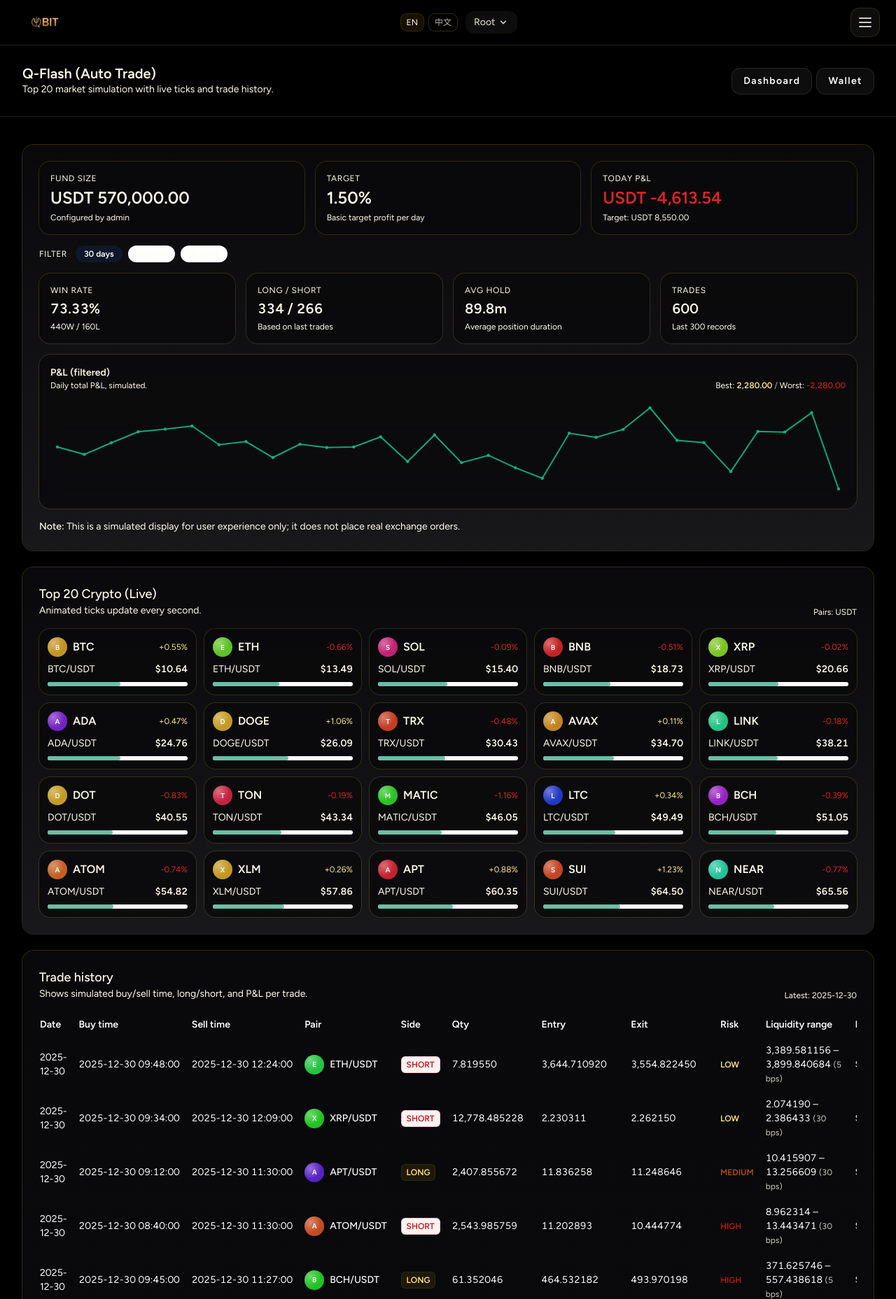
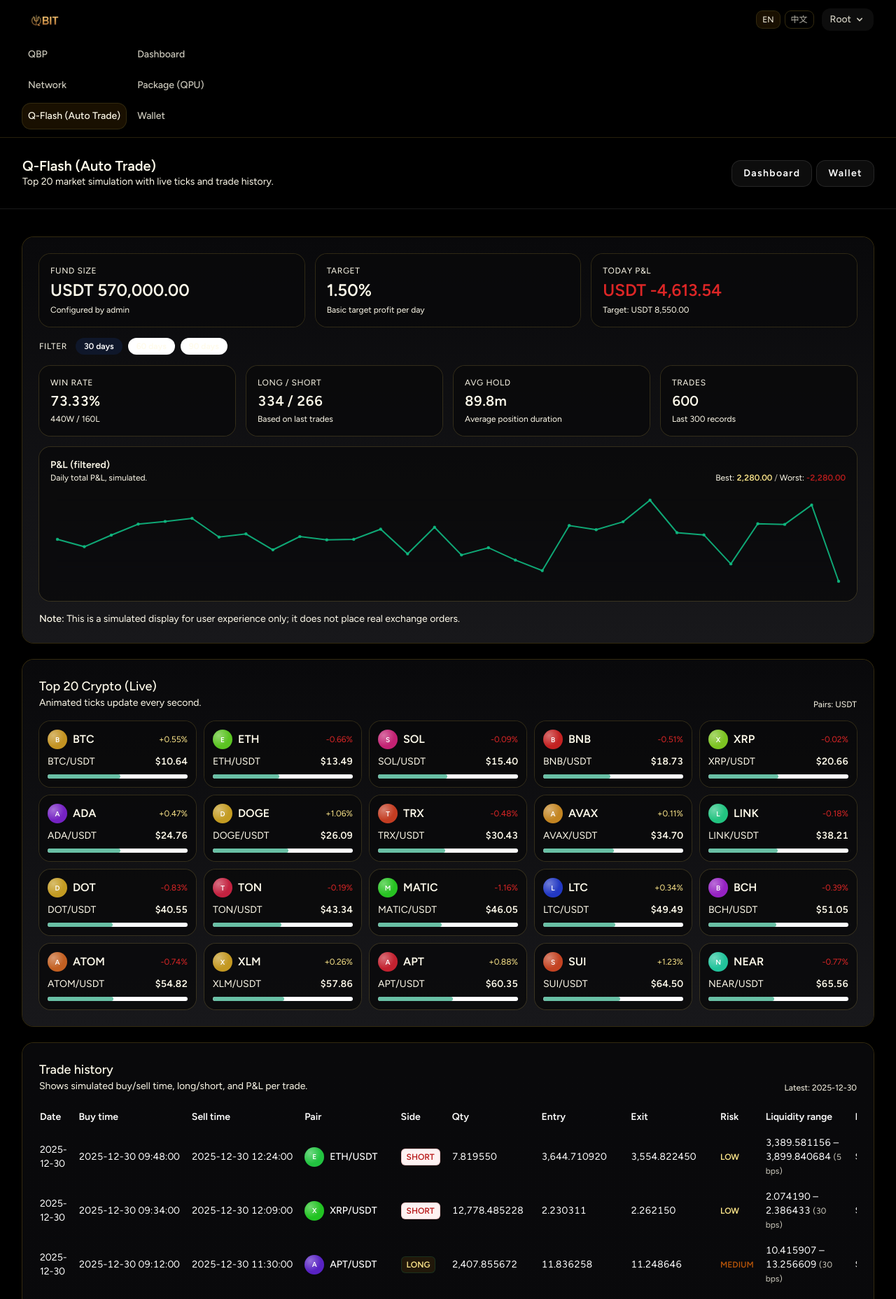
Before and after one commit to kingtiong/qbit, a Laravel app: page /autotrade in a window 1280 px wide. Shown: the top 1857 px of the page at 70% size. Run offline with Laravel 12, Linux system fonts and the light colour scheme; a user stored in the database is signed in; data comes from the database, SQL or seed files in the repository; data that the repository does not hold is empty; style sheets or scripts are compiled from the project's sources.

Commit message:
Refactor navigation to use static links instead of dropdown
Co-authored-by: tiongct45 <tiongct45@hotmail.com>

```diff
--- a/membership-roi/resources/views/layouts/navigation.blade.php
+++ b/membership-roi/resources/views/layouts/navigation.blade.php
@@ -1,15 +1,35 @@
-<nav x-data="{ open: false }" class="topbar">
-    <!-- Primary Navigation Menu -->
-    <div class="max-w-7xl mx-auto px-4 sm:px-6 lg:px-8">
-        <div class="flex justify-between h-16">
-            <div class="flex">
+<nav class="topbar">
+    <div class="max-w-7xl mx-auto px-4 sm:px-6 lg:px-8 py-3">
+        <div class="flex items-start justify-between gap-4">
+            <div class="flex flex-col gap-3">
                 <!-- Logo -->
                 <div class="shrink-0 flex items-center">
-                    <a href="{{ route('qbp.index') }}">
-                        <x-application-logo class="block h-9 w-auto fill-current text-gray-800" />
+                    <a href="{{ route('qbp.index') }}" class="inline-flex items-center">
+                        <x-application-logo class="block h-9 w-auto" />
                     </a>
                 </div>
 
+                <!-- Top Menu: 3 rows, left -> right -->
+                <div class="grid grid-cols-2 gap-2">
+                    <x-nav-link :href="route('qbp.index')" :active="request()->routeIs('qbp.*') || request()->routeIs('gbp.*')">
+                        {{ __('QBP') }}
+                    </x-nav-link>
+                    <x-nav-link :href="route('dashboard')" :active="request()->routeIs('dashboard')">
+                        {{ __('Dashboard') }}
+                    </x-nav-link>
+                    <x-nav-link :href="route('network.index')" :active="request()->routeIs('network.*')">
+                        {{ __('Network') }}
+                    </x-nav-link>
+                    <x-nav-link :href="route('packages.index')" :active="request()->routeIs('packages.*')">
+                        {{ __('Package (QPU)') }}
+                    </x-nav-link>
+                    <x-nav-link :href="route('autotrade.index')" :active="request()->routeIs('autotrade.*')">
+                        {{ __('Q-Flash (Auto Trade)') }}
+                    </x-nav-link>
+                    <x-nav-link :href="route('wallet.index')" :active="request()->routeIs('wallet.*')">
+                        {{ __('Wallet') }}
+                    </x-nav-link>
+                </div>
             </div>
 
             <!-- Settings Dropdown -->
@@ -54,77 +74,6 @@
                     </x-slot>
                 </x-dropdown>
             </div>
-
-            <!-- Hamburger -->
-            <div class="-me-2 flex items-center">
-                <button @click="open = ! open" class="inline-flex items-center justify-center p-2 rounded-xl text-amber-50/80 hover:text-amber-50 bg-white/5 hover:bg-white/10 ring-1 ring-amber-300/20 focus:outline-none focus:ring-2 focus:ring-amber-400 focus:ring-offset-2 focus:ring-offset-black transition duration-150 ease-in-out" aria-label="Menu">
-                    <svg class="h-6 w-6" stroke="currentColor" fill="none" viewBox="0 0 24 24">
-                        <path :class="{'hidden': open, 'inline-flex': ! open }" class="inline-flex" stroke-linecap="round" stroke-linejoin="round" stroke-width="2" d="M4 6h16M4 12h16M4 18h16" />
-                        <path :class="{'hidden': ! open, 'inline-flex': open }" class="hidden" stroke-linecap="round" stroke-linejoin="round" stroke-width="2" d="M6 18L18 6M6 6l12 12" />
-                    </svg>
-                </button>
-            </div>
-        </div>
-    </div>
-
-    <!-- Slide-down Menu (all screen sizes) -->
-    <div
-        x-show="open"
-        x-cloak
-        x-transition:enter="transition ease-out duration-150"
-        x-transition:enter-start="opacity-0 -translate-y-2"
-        x-transition:enter-end="opacity-100 translate-y-0"
-        x-transition:leave="transition ease-in duration-100"
-        x-transition:leave-start="opacity-100 translate-y-0"
-        x-transition:leave-end="opacity-0 -translate-y-2"
-        @click.outside="open = false"
-        class="border-t border-amber-300/15 bg-black/95 backdrop-blur-xl"
-    >
-        <div class="max-w-7xl mx-auto px-4 sm:px-6 lg:px-8 py-3">
-            <div class="grid grid-cols-1 sm:grid-cols-2 lg:grid-cols-3 gap-2">
-            <x-responsive-nav-link :href="route('qbp.index')" :active="request()->routeIs('qbp.*') || request()->routeIs('gbp.*')">
-                {{ __('QBP') }}
-            </x-responsive-nav-link>
-            <x-responsive-nav-link :href="route('dashboard')" :active="request()->routeIs('dashboard')">
-                {{ __('Dashboard') }}
-            </x-responsive-nav-link>
-            <x-responsive-nav-link :href="route('network.index')" :active="request()->routeIs('network.*')">
-                {{ __('Network') }}
-            </x-responsive-nav-link>
-            <x-responsive-nav-link :href="route('packages.index')" :active="request()->routeIs('packages.*')">
-                {{ __('Package (QPU)') }}
-            </x-responsive-nav-link>
-            <x-responsive-nav-link :href="route('autotrade.index')" :active="request()->routeIs('autotrade.*')">
-                {{ __('Q-Flash (Auto Trade)') }}
-            </x-responsive-nav-link>
-            <x-responsive-nav-link :href="route('wallet.index')" :active="request()->routeIs('wallet.*')">
-                {{ __('Wallet') }}
-            </x-responsive-nav-link>
-            </div>
-
-            <div class="mt-4 pt-4 border-t border-white/10">
-                <div class="text-sm text-amber-50/80">
-                    <div class="font-medium text-amber-50">{{ Auth::user()->name }}</div>
-                    <div class="text-amber-50/60">{{ Auth::user()->email }}</div>
-                </div>
-            </div>
-
-            <div class="mt-3 grid grid-cols-1 sm:grid-cols-2 gap-2">
-                <x-responsive-nav-link :href="route('profile.edit')">
-                    {{ __('Profile') }}
-                </x-responsive-nav-link>
-
-                <!-- Authentication -->
-                <form method="POST" action="{{ route('logout') }}">
-                    @csrf
-
-                    <x-responsive-nav-link :href="route('logout')"
-                            onclick="event.preventDefault();
-                                        this.closest('form').submit();">
-                        {{ __('Log Out') }}
-                    </x-responsive-nav-link>
-                </form>
-            </div>
         </div>
     </div>
 </nav>
```
